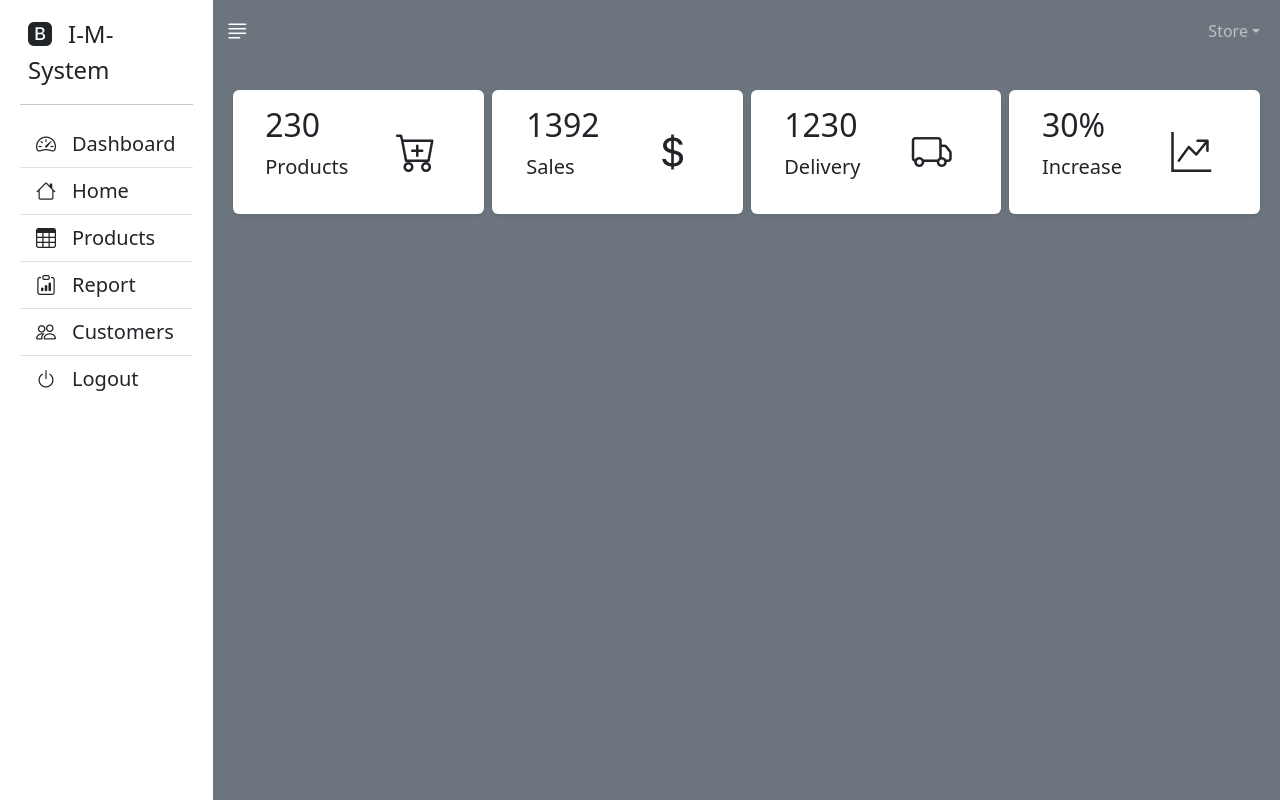
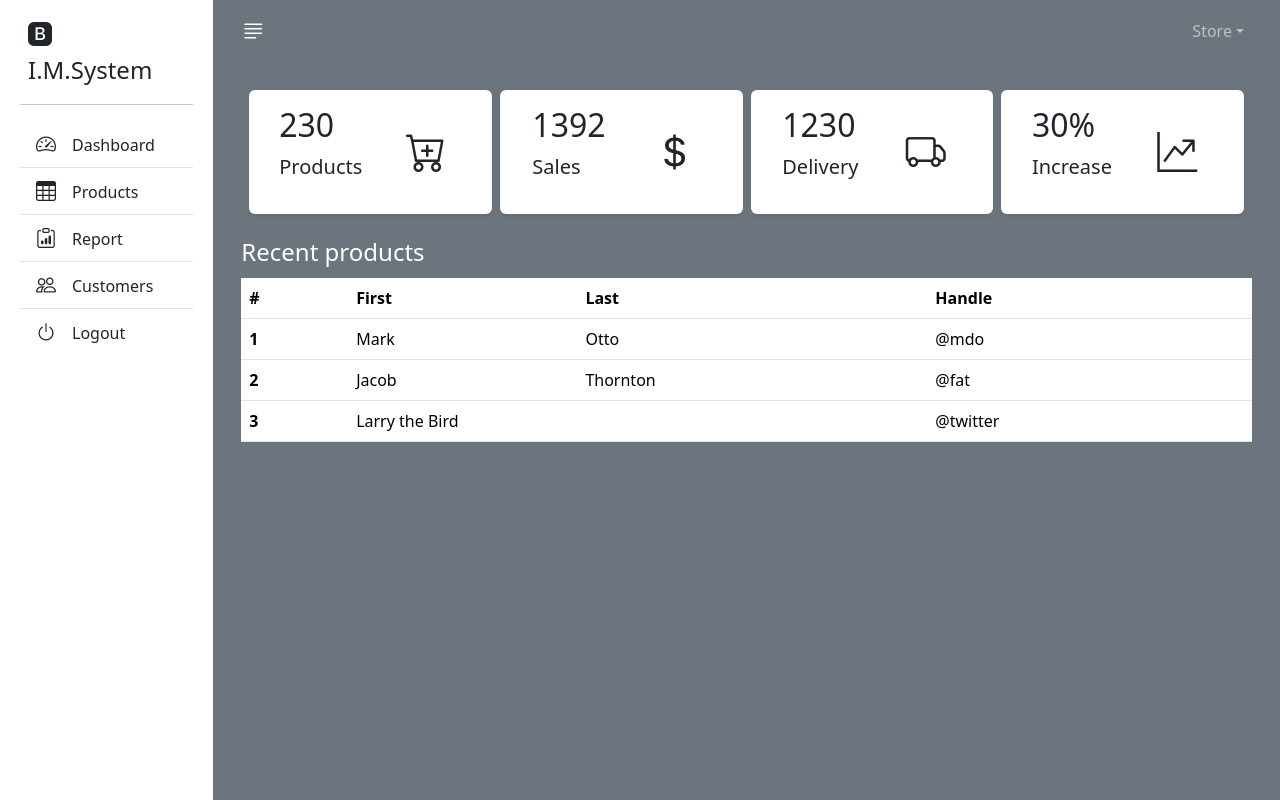
Before and after one commit to skylimit96/Inventory_management_system, a React (Create React App) app: page / in a window 1280 px wide. Built offline with nearby package versions, Linux system fonts and the light colour scheme.

Commit message:
updated dashboard - fixed collaps button - adjust the table

```diff
--- a/src/App/App.js
+++ b/src/App/App.js
@@ -2,19 +2,25 @@ import './App.css'
 import React from 'react'
 import Menu from '../Menu/Menu'
 import Dashboard from '../Dashboard/Dashboard'
-import Header from '../Header/Header'
 import 'bootstrap/dist/css/bootstrap.min.css'
 import 'bootstrap-icons/font/bootstrap-icons.css'
+import { useState } from 'react'
 
 function App() {
+  const [toggle, setToggle] = useState(true)
+  const Toggle = () => {
+    setToggle(!toggle)
+  }
+
   return (
     <div className="container-fluid bg-secondary min-vh-100">
-      <div className="row">
-        <div className="col-2 bg-white vh-100">
+      <div className='row'>
+        {toggle && <div className='col-4 col-md-2 bg-white vh-100 position-fixed'>
           <Menu />
-        </div>
+        </div>}
+        {toggle && <div className='col-4 col-md-2'></div>}
         <div className='col'>
-          <Dashboard />
+          <Dashboard Toggle={Toggle}/>
         </div>
       </div>
     </div>
--- a/src/Dashboard/Dashboard.js
+++ b/src/Dashboard/Dashboard.js
@@ -1,10 +1,11 @@
 import React from "react";
 import Header from "../Header/Header";
+import 'bootstrap/dist/css/bootstrap.min.css'
 
-function Dashboard() {
+function Dashboard({Toggle}) {
   return (
-    <div className="">
-      <Header />
+    <div className="px-3">
+      <Header Toggle={Toggle}/>
       <div className="container-fluid">
         <div className="row g-3 my-2">
           <div className="col-md-3 p-1">
@@ -45,6 +46,37 @@ function Dashboard() {
           </div>
         </div>
       </div>
+
+      <table className='table caption-top bg-white mt-2 rounded'>
+        <caption className='text-white fs-4'>Recent products</caption>
+        <thead>
+          <tr>
+            <th scope="col">#</th>
+            <th scope="col">First</th>
+            <th scope="col">Last</th>
+            <th scope="col">Handle</th>
+          </tr>
+        </thead>
+        <tbody>
+          <tr>
+            <th scope="row">1</th>
+            <td>Mark</td>
+            <td>Otto</td>
+            <td>@mdo</td>
+          </tr>
+          <tr>
+            <th scope="row">2</th>
+            <td>Jacob</td>
+            <td>Thornton</td>
+            <td>@fat</td>
+          </tr>
+          <tr>
+            <th scope="row">3</th>
+            <td colspan="2">Larry the Bird</td>
+            <td>@twitter</td>
+          </tr>
+        </tbody>
+      </table>
     </div>
   );
 }
--- a/src/Header/Header.js
+++ b/src/Header/Header.js
@@ -1,10 +1,11 @@
 import React from "react";
 import 'bootstrap/js/dist/dropdown';
+import 'bootstrap/js/dist/collapse';
 
-function Header() {
+function Header({Toggle}) {
   return (
     <nav className="navbar navbar-expand-sm navbar-dark bg-transparent">
-      <i class="navbar-brand bi bi-justify-left fs-4"></i>
+      <i class="navbar-brand bi bi-justify-left fs-4" onClick={Toggle}></i>
       <button
         className="navbar-toggler d-lg-none"
         type="button"
@@ -13,7 +14,7 @@ function Header() {
         aria-controls="collapsibleNavId"
         aria-expanded="false"
         aria-label="Toggle navigation"
-      ></button>
+      ><i className='bi bi-justify'></i></button>
       <div className="collapse navbar-collapse" id="collapsibleNavId">
         <ul className="navbar-nav ms-auto mt-2 mt-lg-0">
           <li className="nav-item dropdown">
--- a/src/Menu/Menu.css
+++ b/src/Menu/Menu.css
@@ -1,5 +1,5 @@
 .list-group a:hover {
-  background-color: greenyellow;
+  background-color: rgba(255, 151, 151, 0.872);
   color: black;
   cursor: pointer;
 }
--- a/src/Menu/Menu.js
+++ b/src/Menu/Menu.js
@@ -1,38 +1,35 @@
 import "./Menu.css";
 import React from "react";
+import 'bootstrap/dist/css/bootstrap.min.css'
 
 function Menu() {
   return (
     <div className="bg-white sidebar p-2">
       <div className="m-2">
         <i className="bi bi-bootstrap-fill me-3 fs-4"></i>
-        <span className="brand-name fs-4">I-M-System</span>
+        <span className="brand-name fs-4">I.M.System</span>
       </div>
       <hr className="text-dark" />
       <div className="list-group list-group-flush">
         <a className="list-group-item py-2">
           <i className="bi bi-speedometer2 fs-5 me-3"></i>
-          <span className="fs-5">Dashboard</span>
-        </a>
-        <a className="list-group-item py-2">
-          <i className="bi bi-house fs-5 me-3"></i>
-          <span className="fs-5">Home</span>
+          <span>Dashboard</span>
         </a>
         <a className="list-group-item py-2">
           <i className="bi bi-table fs-5 me-3"></i>
-          <span className="fs-5">Products</span>
+          <span>Products</span>
         </a>
         <a className="list-group-item py-2">
           <i className="bi bi-clipboard-data fs-5 me-3"></i>
-          <span className="fs-5">Report</span>
+          <span>Report</span>
         </a>
         <a className="list-group-item py-2">
           <i className="bi bi-people fs-5 me-3"></i>
-          <span className="fs-5">Customers</span>
+          <span>Customers</span>
         </a>
         <a className="list-group-item py-2">
           <i className="bi bi-power fs-5 me-3"></i>
-          <span className="fs-5">Logout</span>
+          <span>Logout</span>
         </a>
       </div>
     </div>
```
